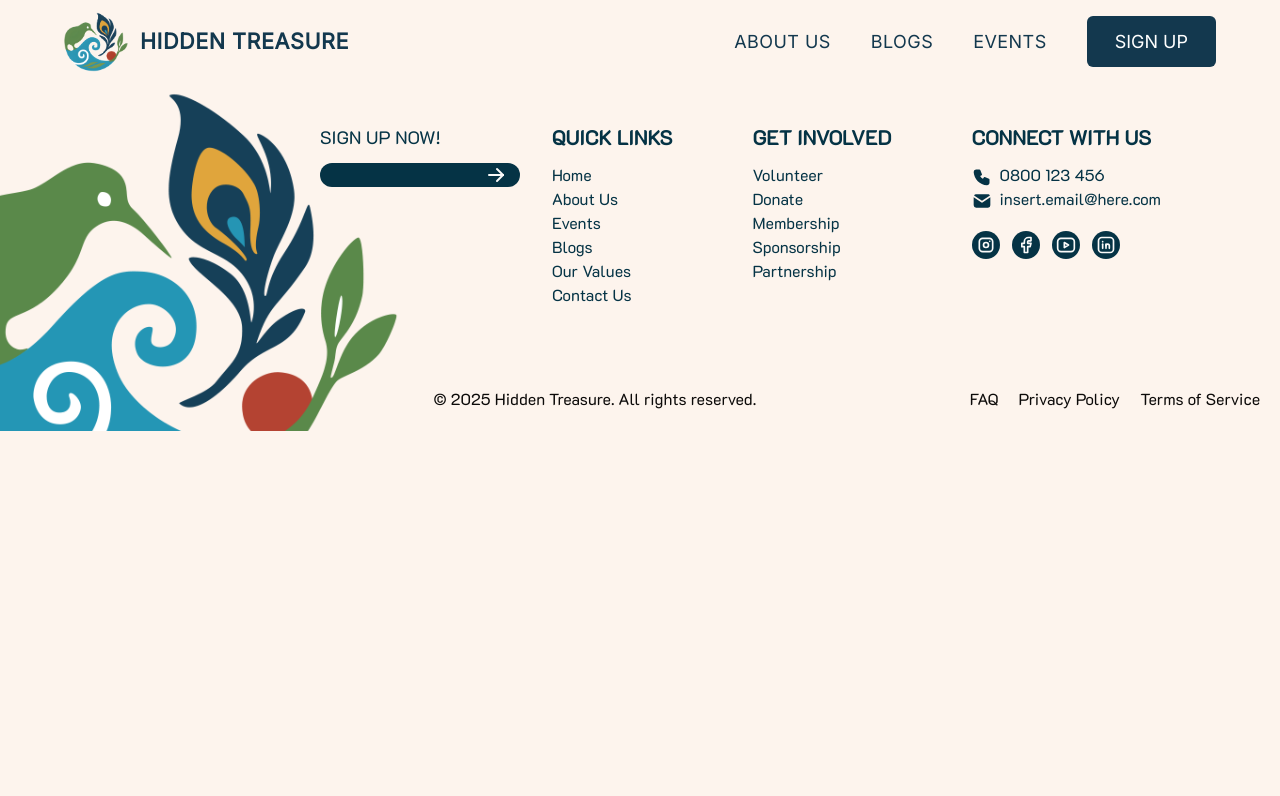
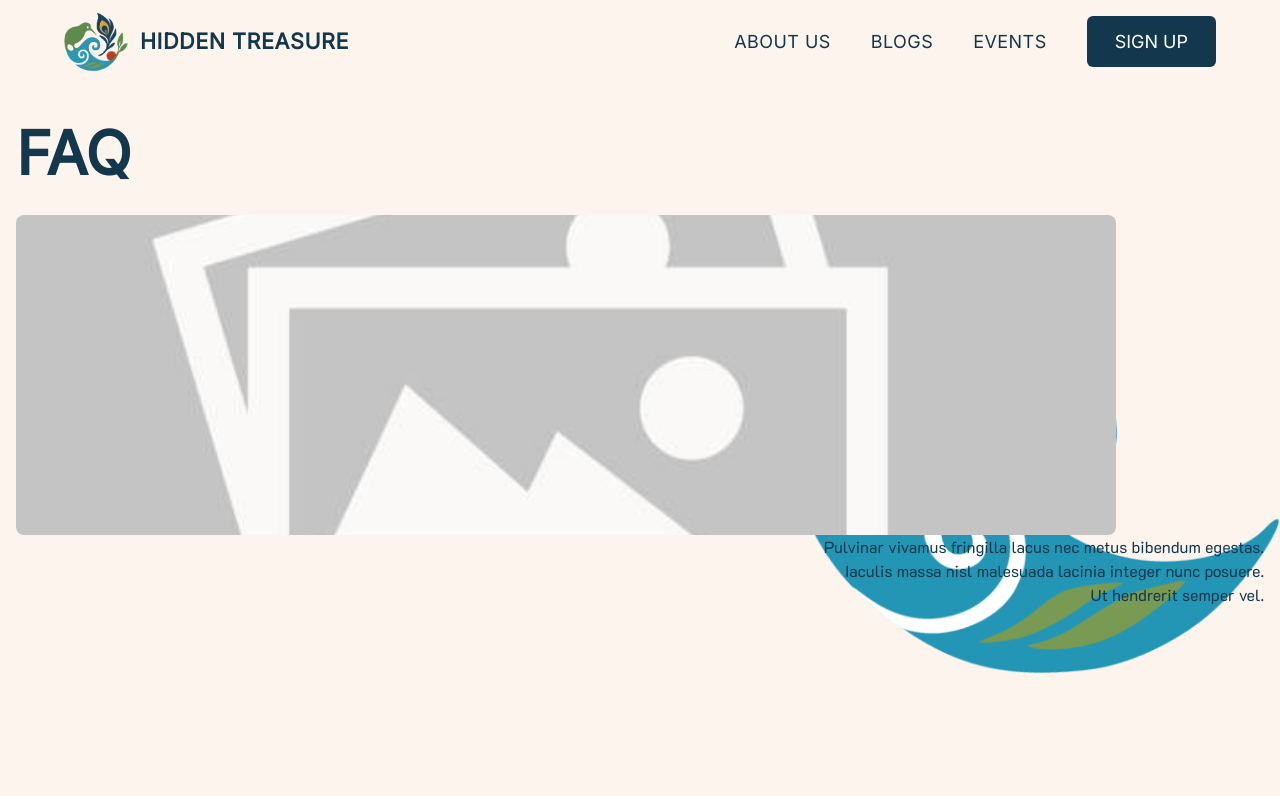
Before and after one commit to UoaWDCC/hidtreas, a Next.js app: page /faq in a window 1280 px wide. Shown: the top 796 px of the page. Built offline with nearby package versions, Linux system fonts and the light colour scheme.

Commit message:
feat: created the hero section for the faq page

```diff
--- a/src/app/(frontend)/faq/page.tsx
+++ b/src/app/(frontend)/faq/page.tsx
@@ -1,10 +1,12 @@
 import Header from '@/components/common/Header'
 import Footer from '@/components/common/Footer'
+import HeroSection from '@/components/faq/HeroSection'
 
-export default async function AboutPage() {
+export default async function FAQ() {
   return (
-    <div className="home">
+    <div className="faq">
       <Header />
+      <HeroSection />
       <Footer />
     </div>
   )
--- a/src/components/common/Footer.tsx
+++ b/src/components/common/Footer.tsx
@@ -134,7 +134,7 @@ export default function Footer() {
         <div className="w-50 hidden xl:block" />
         <p className="text-center">{`© ${new Date().getUTCFullYear()} Hidden Treasure. All rights reserved.`}</p>
         <div className="flex flex-row gap-5">
-          <a href="/privacy" className="text-center">
+          <a href="/faq" className="text-center">
             FAQ
           </a>
           <a href="/privacy" className="text-center">
--- /dev/null
+++ b/src/components/faq/HeroSection.tsx
@@ -0,0 +1,38 @@
+import Image from 'next/image';
+import waveBackground from '@/assets/waveBackground.png';
+import placeholder from '@/assets/placeholder.jpg';
+
+export default function HeroSection() {
+  return (
+    <div className="relative min-h-[80vh] mb-16">
+      <div className="absolute bottom-0 right-0 w-[75%] h-[75%]">
+        <Image
+          src={waveBackground}
+          alt="Blue Wave with white koru and leaves"
+          fill
+          className="object-contain object-bottom-right"
+        />
+      </div>
+
+      <div className="relative z-10 container mx-auto px-4">
+        <h1 className="text-6xl font-bold mb-8 pt-10">FAQ</h1>
+        <div className="relative w-275 h-80 rounded-lg overflow-hidden">
+          <Image
+            src={placeholder}
+            alt="Placeholder Image"
+            fill
+            priority
+            className="object-cover"
+          />
+        </div>
+      <div className="relative text-right">
+      <p>
+        Pulvinar vivamus fringilla lacus nec metus bibendum egestas. <br />
+        Iaculis massa nisl malesuada lacinia integer nunc posuere. <br />
+        Ut hendrerit semper vel.
+      </p>
+      </div>
+    </div>
+  </div>
+  )
+}
```
Also changed, not shown: src/assets/placeholder.jpg (added), src/assets/waveBackground.png (added).
